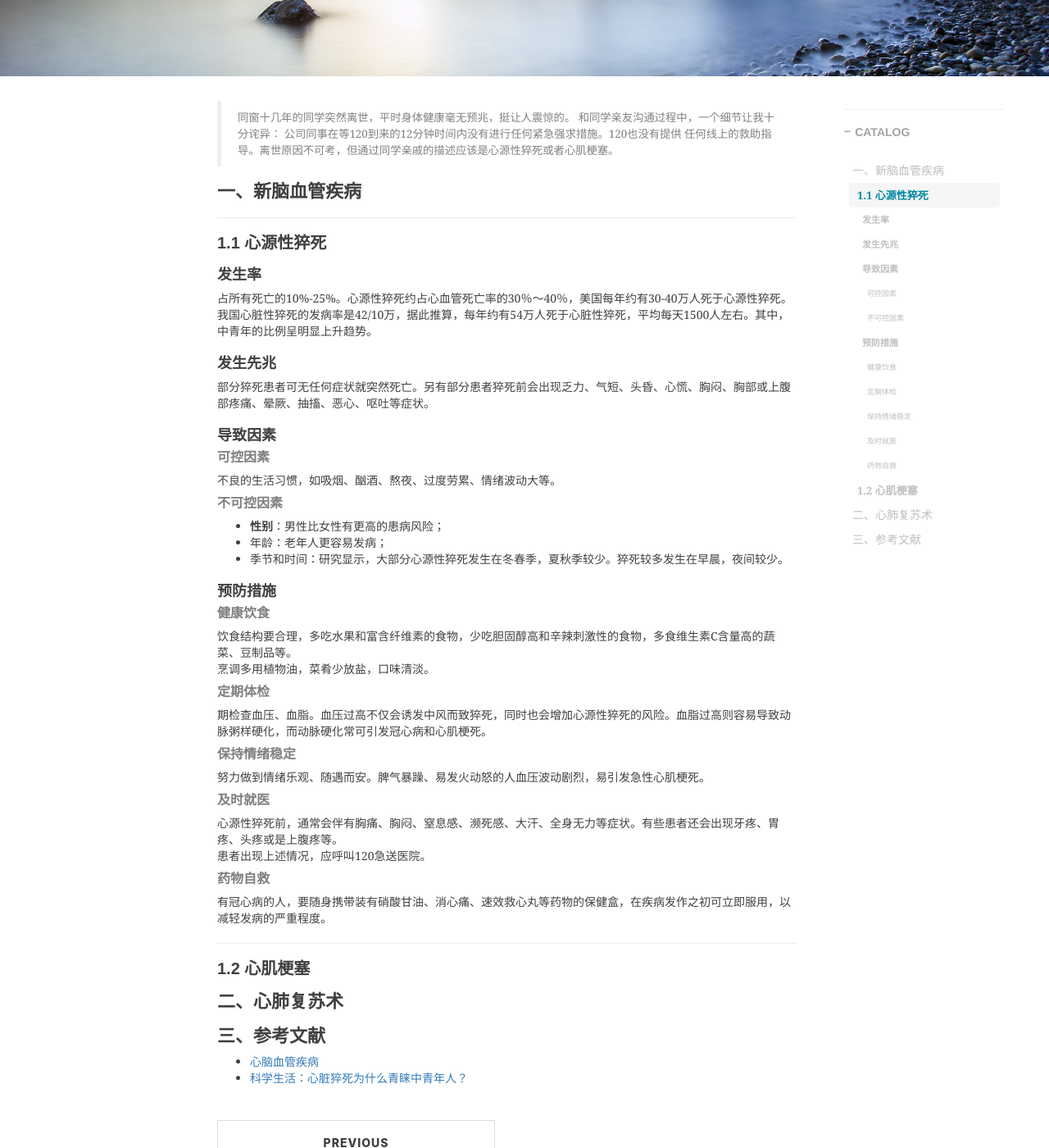
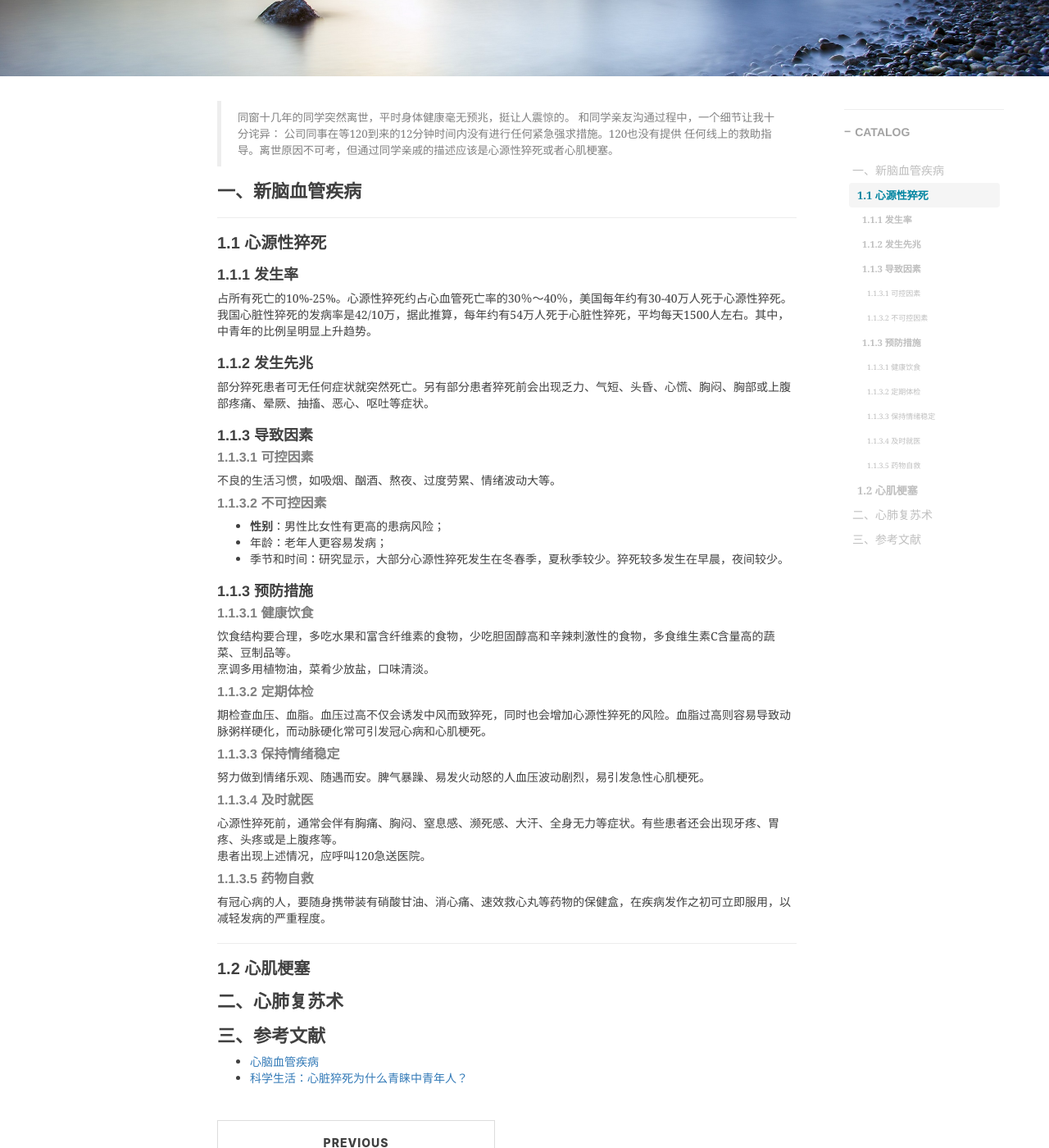
Before and after one commit to shihai1991/shihai1991.github.io, a Jekyll site: the page built from _posts/2023-03-20-心脑血管疾病.md, in a window 1280 px wide and 1400 px high, scrolled down 362 px. Shown: the whole window at 82% size. Built offline with Jekyll 4.4.1, drawn with Linux system fonts in a browser that asks for light colours; nearby versions of some CDN libraries; comment, search, counter and statistics services are not loaded.

Commit message:
Update 2023-03-20-心脑血管疾病.md

```diff
--- a/_posts/2023-03-20-心脑血管疾病.md
+++ b/_posts/2023-03-20-心脑血管疾病.md
@@ -16,38 +16,38 @@ time: '2023.03.20 18:51:00'
 
 # 一、新脑血管疾病
 ## 1.1 心源性猝死
-### 发生率
+### 1.1.1 发生率
 占所有死亡的10%-25%。心源性猝死约占心血管死亡率的30％～40％，美国每年约有30-40万人死于心源性猝死。我国心脏性猝死的发病率是42/10万，据此推算，每年约有54万人死于心脏性猝死，平均每天1500人左右。其中，中青年的比例呈明显上升趋势。
 
-### 发生先兆
+### 1.1.2 发生先兆
 部分猝死患者可无任何症状就突然死亡。另有部分患者猝死前会出现乏力、气短、头昏、心慌、胸闷、胸部或上腹部疼痛、晕厥、抽搐、恶心、呕吐等症状。
 
-### 导致因素
+### 1.1.3 导致因素
 
-#### 可控因素
+#### 1.1.3.1 可控因素
 不良的生活习惯，如吸烟、酗酒、熬夜、过度劳累、情绪波动大等。
 
-#### 不可控因素
+#### 1.1.3.2 不可控因素
 - **性别**：男性比女性有更高的患病风险；
 - 年龄：老年人更容易发病；
 - 季节和时间：研究显示，大部分心源性猝死发生在冬春季，夏秋季较少。猝死较多发生在早晨，夜间较少。
 
-### 预防措施
-#### 健康饮食
+### 1.1.3 预防措施
+#### 1.1.3.1 健康饮食
 饮食结构要合理，多吃水果和富含纤维素的食物，少吃胆固醇高和辛辣刺激性的食物，多食维生素C含量高的蔬菜、豆制品等。
 烹调多用植物油，菜肴少放盐，口味清淡。
 
-#### 定期体检
+#### 1.1.3.2 定期体检
 期检查血压、血脂。血压过高不仅会诱发中风而致猝死，同时也会增加心源性猝死的风险。血脂过高则容易导致动脉粥样硬化，而动脉硬化常可引发冠心病和心肌梗死。
 
-#### 保持情绪稳定
+#### 1.1.3.3 保持情绪稳定
 努力做到情绪乐观、随遇而安。脾气暴躁、易发火动怒的人血压波动剧烈，易引发急性心肌梗死。
 
-#### 及时就医
+#### 1.1.3.4 及时就医
 心源性猝死前，通常会伴有胸痛、胸闷、窒息感、濒死感、大汗、全身无力等症状。有些患者还会出现牙疼、胃疼、头疼或是上腹疼等。
 患者出现上述情况，应呼叫120急送医院。
 
-#### 药物自救
+#### 1.1.3.5 药物自救
 有冠心病的人，要随身携带装有硝酸甘油、消心痛、速效救心丸等药物的保健盒，在疾病发作之初可立即服用，以减轻发病的严重程度。
 
 ## 1.2 心肌梗塞
```
